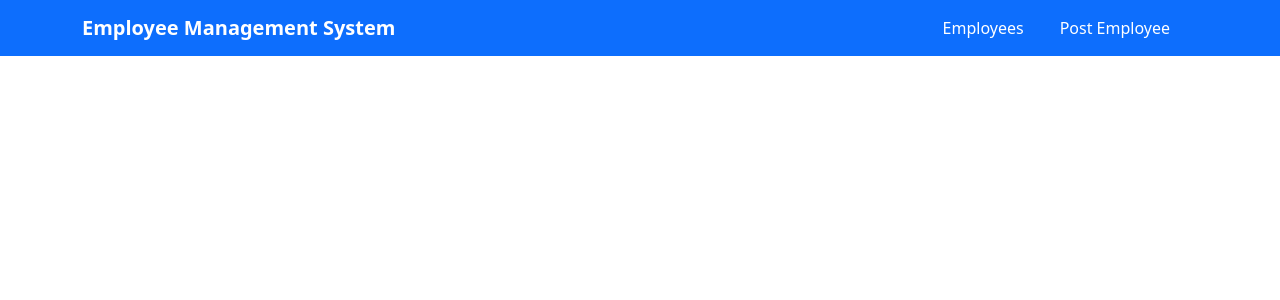
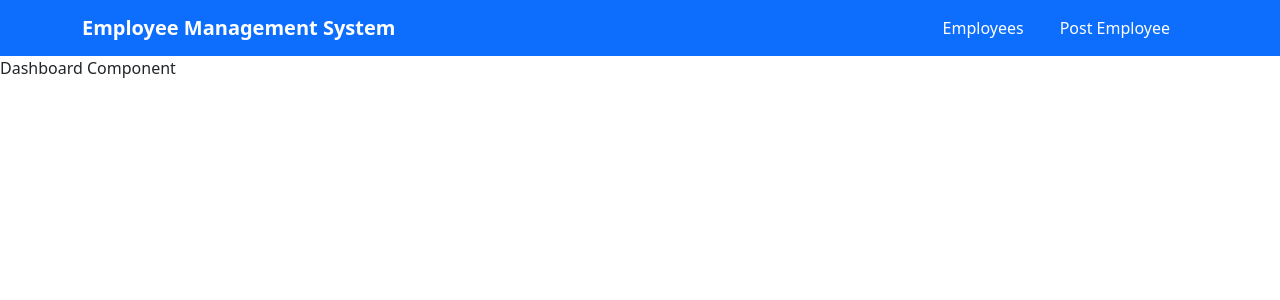
Before and after one commit to Paulaszka/Java-Full-Stack-Web-App, a React (Create React App) app in the folder employeeweb/: page / in a window 1280 px wide. Shown: the top 300 px of the page. Built offline with nearby package versions, Linux system fonts and the light colour scheme.

Commit message:
dashboard and no match site added

```diff
--- a/employeeweb/src/App.js
+++ b/employeeweb/src/App.js
@@ -1,10 +1,17 @@
+import { Route, Routes } from 'react-router-dom';
 import './App.css';
 import Header from "./pages/header/Header"
+import Dashboard from './pages/dashboard/Dashboard';
+import NoMatch from './pages/noMatch/noMatch';
 
 function App() {
   return (
     <>
       <Header/>
+      <Routes>
+        <Route path='/' element={<Dashboard/>}></Route>
+        <Route path='*' element={<NoMatch/>}></Route>
+      </Routes>
     </>
   );
 }
--- /dev/null
+++ b/employeeweb/src/pages/dashboard/Dashboard.js
@@ -0,0 +1,7 @@
+const Dashboard = () => {
+    return (
+        <div>Dashboard Component</div>
+    )
+}
+
+export default Dashboard;
--- /dev/null
+++ b/employeeweb/src/pages/noMatch/noMatch.js
@@ -0,0 +1,9 @@
+const NoMatch = () => {
+    return (
+        <>
+            <h1>404 Not Found</h1>
+        </>
+    )
+}
+
+export default NoMatch;
```
